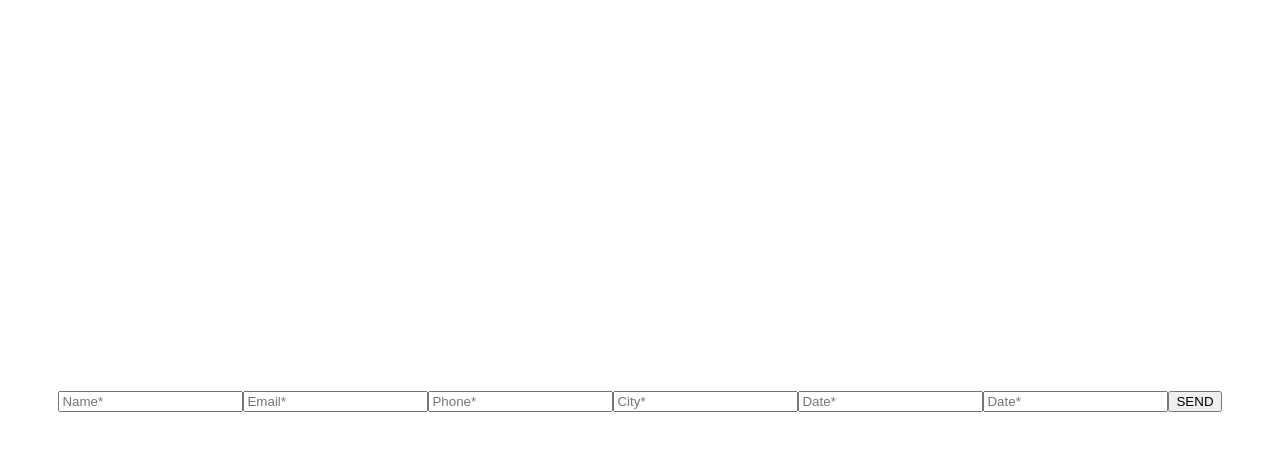
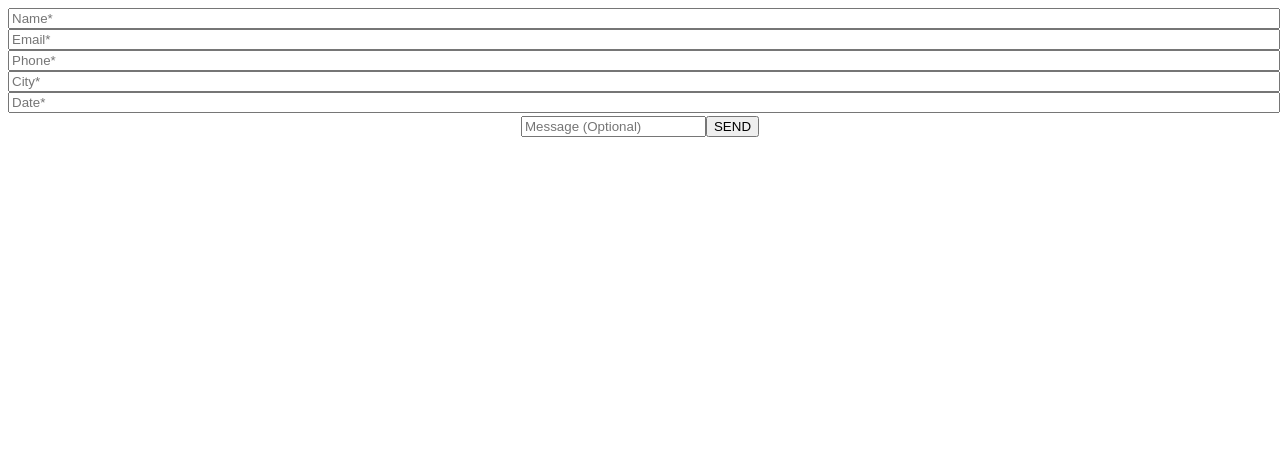
Before and after one commit to missatrox44/love-thy-selfie, a React (Vite) app: page / in a window 1280 px wide. Shown: the top 450 px of the page. Built offline with nearby package versions, Linux system fonts and the light colour scheme.

Commit message:
started form

```diff
--- a/package.json
+++ b/package.json
@@ -16,6 +16,7 @@
     "@types/react": "^18.0.24",
     "@types/react-dom": "^18.0.8",
     "@vitejs/plugin-react": "^2.2.0",
+    "sass": "^1.56.1",
     "vite": "^3.2.3"
   }
 }
--- a/src/App.css
+++ b/src/App.css
@@ -1,41 +1,5 @@
 #root {
-  max-width: 1280px;
-  margin: 0 auto;
-  padding: 2rem;
+  /* max-width: 1280px; */
+  margin: 0;
   text-align: center;
 }
-
-.logo {
-  height: 6em;
-  padding: 1.5em;
-  will-change: filter;
-}
-.logo:hover {
-  filter: drop-shadow(0 0 2em #646cffaa);
-}
-.logo.react:hover {
-  filter: drop-shadow(0 0 2em #61dafbaa);
-}
-
-@keyframes logo-spin {
-  from {
-    transform: rotate(0deg);
-  }
-  to {
-    transform: rotate(360deg);
-  }
-}
-
-@media (prefers-reduced-motion: no-preference) {
-  a:nth-of-type(2) .logo {
-    animation: logo-spin infinite 20s linear;
-  }
-}
-
-.card {
-  padding: 2em;
-}
-
-.read-the-docs {
-  color: #888;
-}
--- a/src/components/ContactForm/index.jsx
+++ b/src/components/ContactForm/index.jsx
@@ -1,6 +1,5 @@
 import React from "react";
-
-
+import "./style.css";
 
 
 export default function ContactForm () {
@@ -9,6 +8,7 @@ export default function ContactForm () {
     <form>
       <input
         required
+        className="input-field"
         name="name"
         placeholder="Name*"
         // value={name}
@@ -16,6 +16,7 @@ export default function ContactForm () {
       />
       <input
         required
+        className="input-field"
         name="email"
         placeholder="Email*"
         // value={name}
@@ -23,6 +24,7 @@ export default function ContactForm () {
       />
       <input
         required
+        className="input-field"
         name="phone"
         placeholder="Phone*"
         // value={name}
@@ -30,6 +32,7 @@ export default function ContactForm () {
       />
       <input
         required
+        className="input-field"
         name="city"
         placeholder="City*"
         // value={name}
@@ -37,14 +40,15 @@ export default function ContactForm () {
       />
       <input
         required
+        className="input-field"
         name="date"
         placeholder="Date*"
         // value={name}
         //onChange={}
       />
       <input
-        name="date"
-        placeholder="Date*"
+        name="message"
+        placeholder="Message (Optional)"
         // value={name}
         //onChange={}
       />
--- /dev/null
+++ b/src/components/ContactForm/style.css
@@ -0,0 +1,6 @@
+.input-field {
+  left: 0;
+  display: flex;
+  flex-wrap: wrap;
+  width: 100%;
+}
--- a/src/index.css
+++ b/src/index.css
@@ -3,6 +3,8 @@
   font-size: 16px;
   line-height: 24px;
   font-weight: 400;
+  margin: 0;
+  padding: 0;
 
   color-scheme: light dark;
   color: rgba(255, 255, 255, 0.87);
@@ -13,47 +15,6 @@
   -webkit-font-smoothing: antialiased;
   -moz-osx-font-smoothing: grayscale;
   -webkit-text-size-adjust: 100%;
-}
-
-a {
-  font-weight: 500;
-  color: #646cff;
-  text-decoration: inherit;
-}
-a:hover {
-  color: #535bf2;
-}
-
-body {
-  margin: 0;
-  display: flex;
-  place-items: center;
-  min-width: 320px;
-  min-height: 100vh;
-}
-
-h1 {
-  font-size: 3.2em;
-  line-height: 1.1;
-}
-
-button {
-  border-radius: 8px;
-  border: 1px solid transparent;
-  padding: 0.6em 1.2em;
-  font-size: 1em;
-  font-weight: 500;
-  font-family: inherit;
-  background-color: #1a1a1a;
-  cursor: pointer;
-  transition: border-color 0.25s;
-}
-button:hover {
-  border-color: #646cff;
-}
-button:focus,
-button:focus-visible {
-  outline: 4px auto -webkit-focus-ring-color;
 }
 
 @media (prefers-color-scheme: light) {
```
Also changed, not shown: 1 other file (tests, documents, lock files or other folders).
